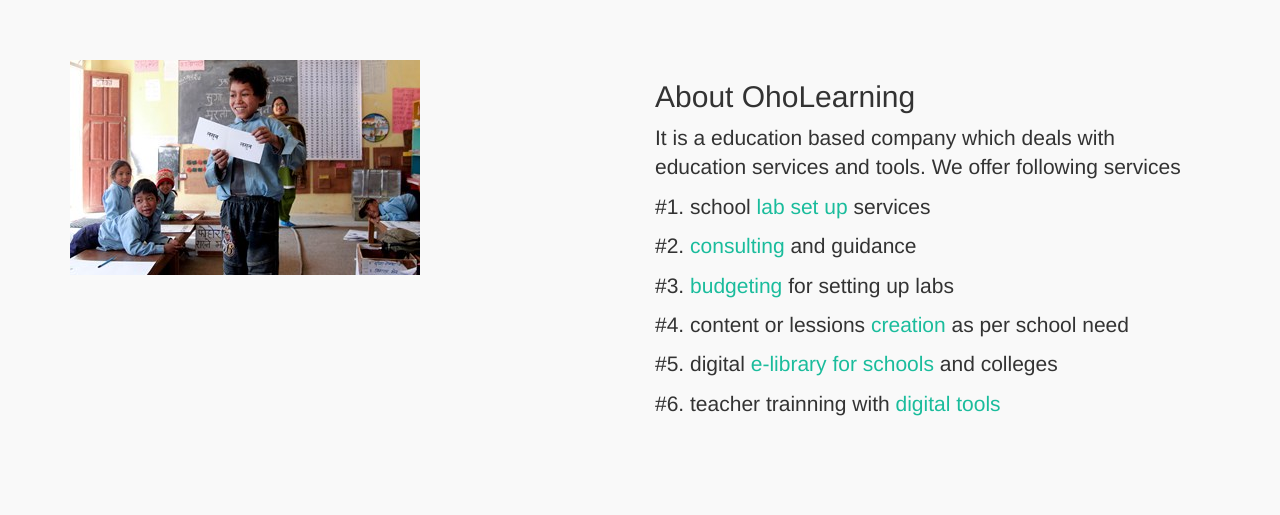
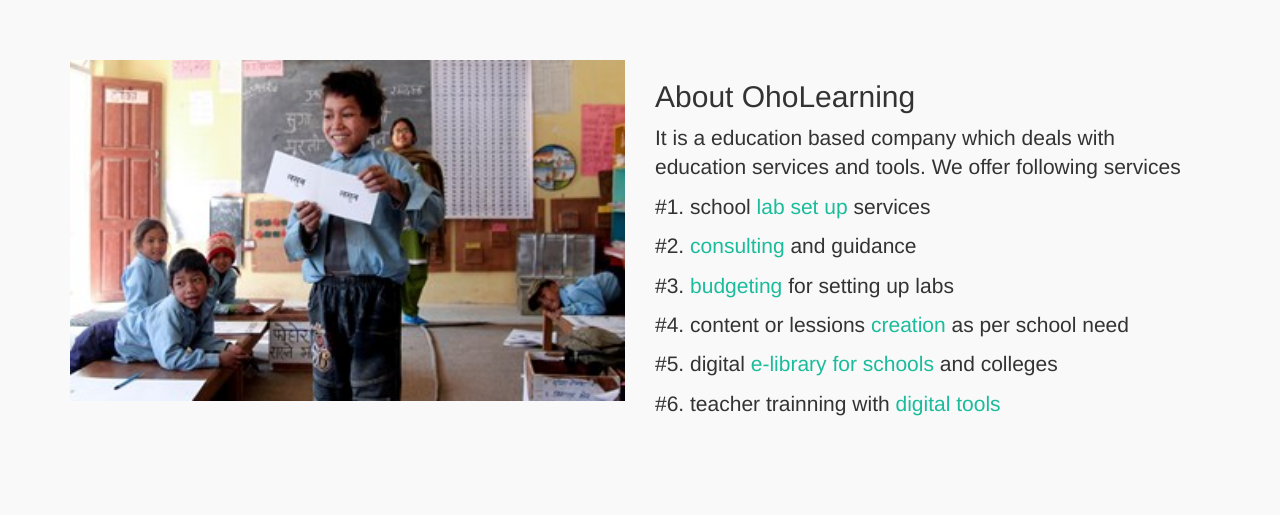
Before and after one commit to bhoj001/OLn, a plain HTML site: page src/index.html in a window 1280 px wide. Shown: the part 820-1335 px from the top of the page. Drawn offline with nearby package versions, Linux system fonts and the light colour scheme.

Commit message:
new style added2

```diff
--- a/src/index.html
+++ b/src/index.html
@@ -60,7 +60,7 @@
       <div class="row">
           <!--First Column-->
           <div class="col-sm-6">
-              <img src="img/kids_with_dream.jpg" >
+              <img src="img/kids_with_dream.jpg" style="width: 100%">
           </div>
            <!--Second Column-->
           <div class="col-sm-6 ">
```
